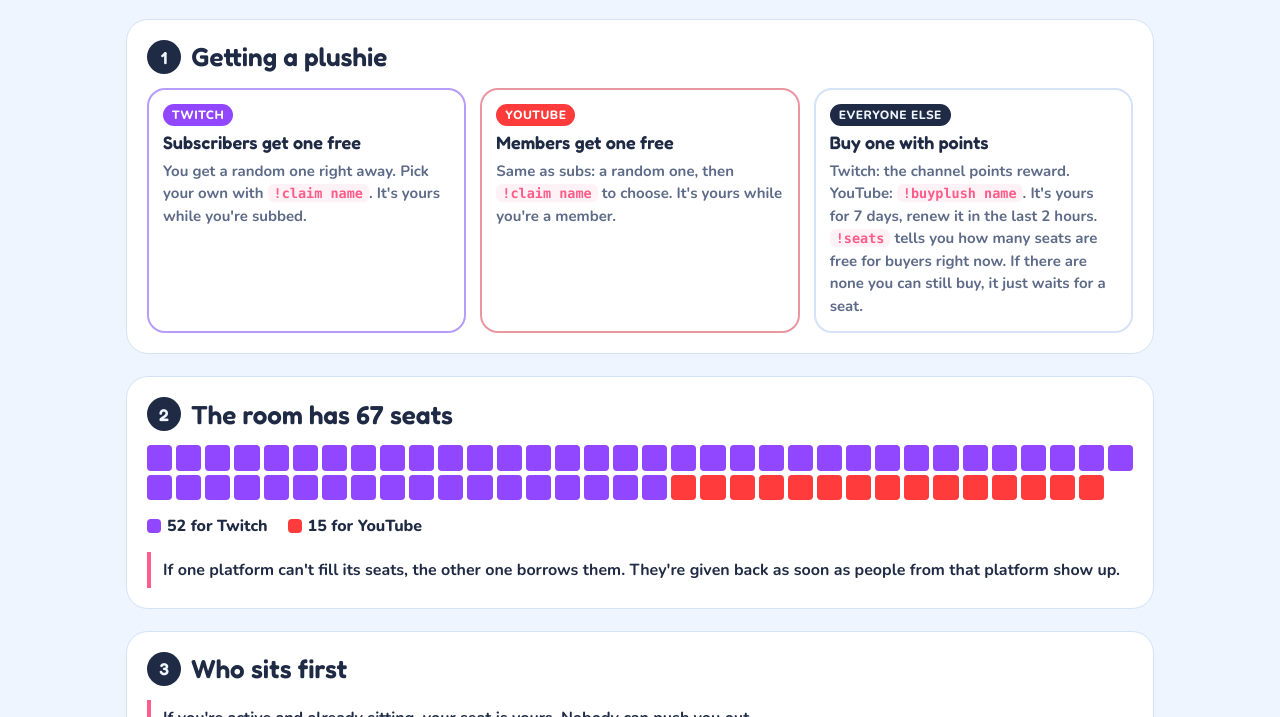
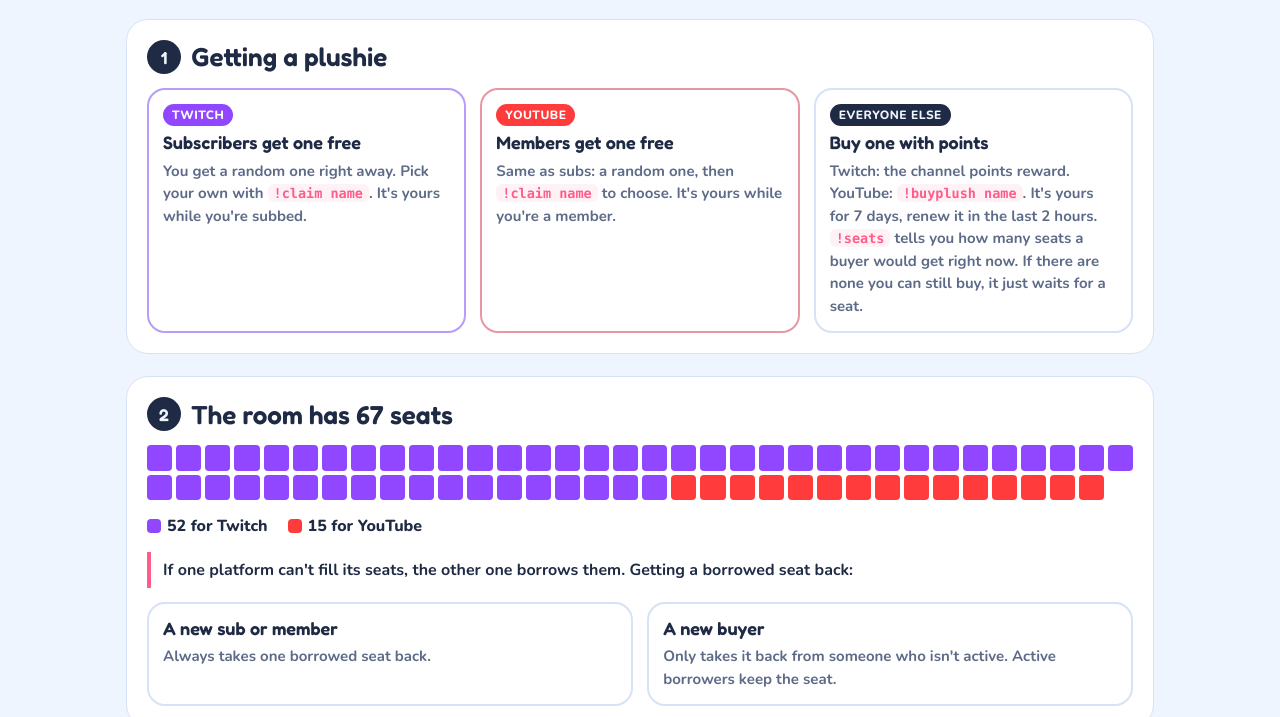
Before and after one commit to hazukidess/Plushies, a plain HTML site: page howitworks.html in a window 1280 px wide. Shown: the part 235-952 px from the top of the page. Drawn offline with nearby package versions, Linux system fonts and the light colour scheme.

Commit message:
Plushie update 2026-11-13 00:39

```diff
--- a/howitworks.html
+++ b/howitworks.html
@@ -110,7 +110,7 @@ footer{color:var(--muted);font-weight:700;font-size:14px;text-align:center}
     <div class="cols">
       <div class="card tw"><span class="plat tw">Twitch</span><b>Subscribers get one free</b><p>You get a random one right away. Pick your own with <code>!claim name</code>. It's yours while you're subbed.</p></div>
       <div class="card yt"><span class="plat yt">YouTube</span><b>Members get one free</b><p>Same as subs: a random one, then <code>!claim name</code> to choose. It's yours while you're a member.</p></div>
-      <div class="card"><span class="plat both">Everyone else</span><b>Buy one with points</b><p>Twitch: the channel points reward. YouTube: <code>!buyplush name</code>. It's yours for 7 days, renew it in the last 2 hours. <code>!seats</code> tells you how many seats are free for buyers right now. If there are none you can still buy, it just waits for a seat.</p></div>
+      <div class="card"><span class="plat both">Everyone else</span><b>Buy one with points</b><p>Twitch: the channel points reward. YouTube: <code>!buyplush name</code>. It's yours for 7 days, renew it in the last 2 hours. <code>!seats</code> tells you how many seats a buyer would get right now. If there are none you can still buy, it just waits for a seat.</p></div>
     </div>
   </section>
 
@@ -118,7 +118,11 @@ footer{color:var(--muted);font-weight:700;font-size:14px;text-align:center}
     <h2><span class="n">2</span>The room has 67 seats</h2>
     <div class="seats" id="seats" aria-label="52 Twitch seats and 15 YouTube seats"></div>
     <div class="legend"><span><i style="background:var(--tw)"></i>52 for Twitch</span><span><i style="background:var(--yt)"></i>15 for YouTube</span></div>
-    <p class="rule">If one platform can't fill its seats, the other one borrows them. They're given back as soon as people from that platform show up.</p>
+    <p class="rule">If one platform can't fill its seats, the other one borrows them. Getting a borrowed seat back:</p>
+    <div class="cols">
+      <div class="card"><b>A new sub or member</b><p>Always takes one borrowed seat back.</p></div>
+      <div class="card"><b>A new buyer</b><p>Only takes it back from someone who isn't active. Active borrowers keep the seat.</p></div>
+    </div>
   </section>
 
   <section>
@@ -158,7 +162,7 @@ footer{color:var(--muted);font-weight:700;font-size:14px;text-align:center}
       <div><code>!plushies</code><span>The plushies nobody has claimed</span></div>
       <div><code>!claim name</code><span>Pick or swap your plushie</span></div>
       <div><code>!myplush</code><span>Which one you have, and time left</span></div>
-      <div><code>!seats</code><span>How many seats are free if you buy now</span></div>
+      <div><code>!seats</code><span>Seats you'd get if you sub/join or buy now</span></div>
       <div><code>!snipe name</code><span>When a taken plushie frees up</span></div>
       <div><code>!flip</code><span>Move your plushie to another seat</span></div>
     </div>
--- a/status.json
+++ b/status.json
@@ -1,5 +1,5 @@
 {
-  "updated": "2026-11-12T23:47:59Z",
+  "updated": "2026-11-13T03:39:52Z",
   "taken": [
     "aoba",
     "aru",
```
